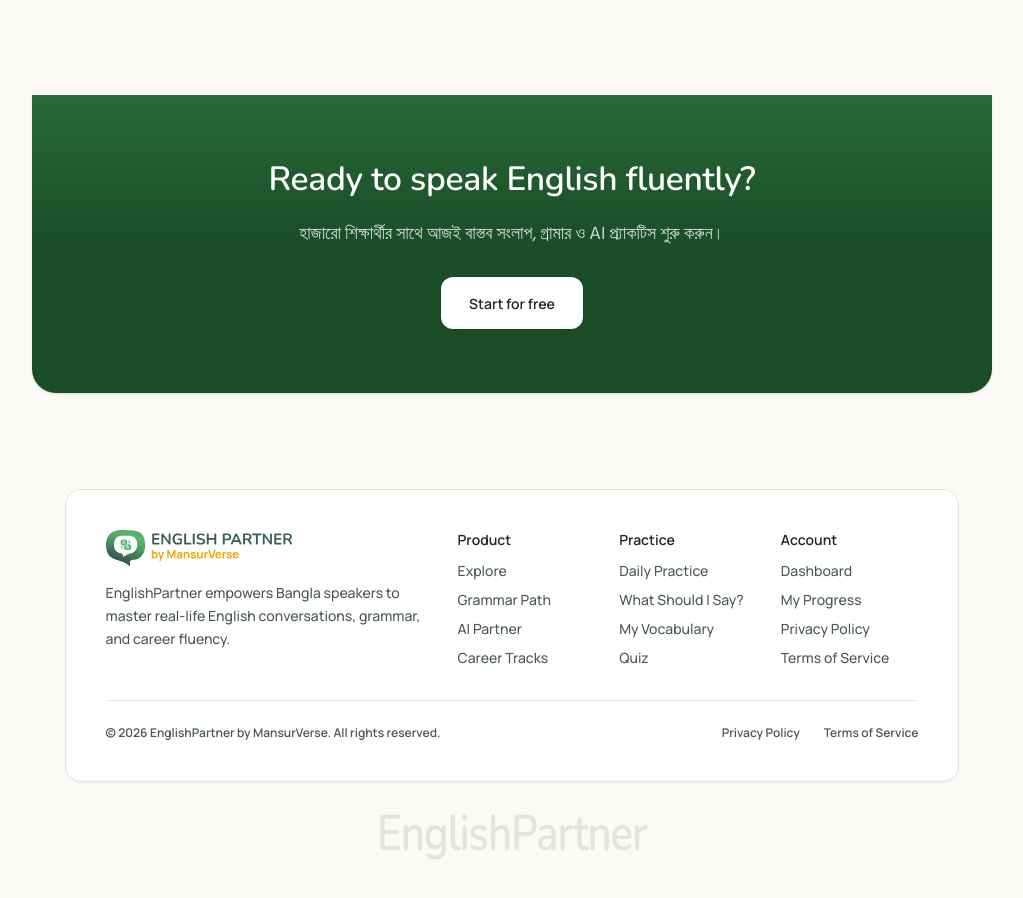
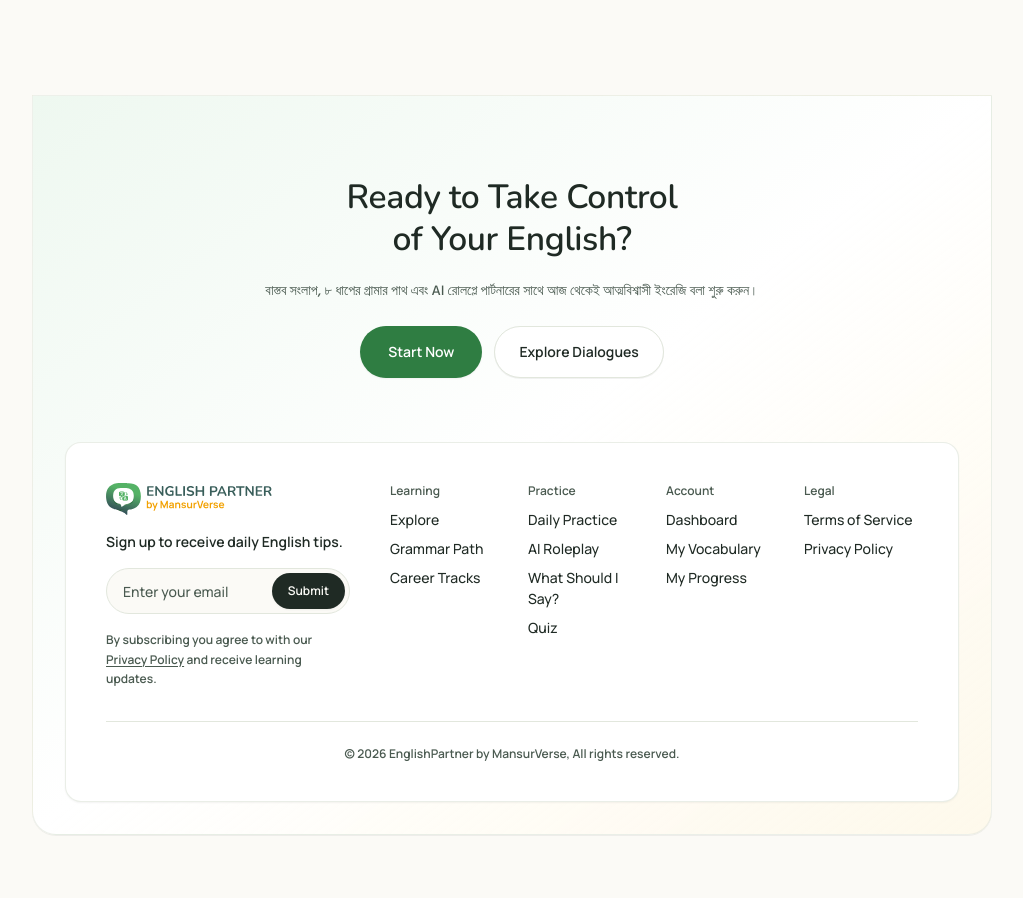
Before and after one commit to mansur00/EnglishPartner, a Next.js app: page / in a window 1280 px wide. Shown: the part 3150-4048 px from the top of the page, without its empty margins (128-1151 px from the left). Before the commit the page ends 4012 px from the top, so only its background shows below. Built offline with nearby package versions, Linux system fonts and the light colour scheme.

Commit message:
feat(landing): unified soft-gradient CTA and nested multi-column footer

```diff
--- a/audit-no-hardcode-report.json
+++ b/audit-no-hardcode-report.json
@@ -64,135 +64,153 @@
     },
     {
       "file": "src/app/page.tsx",
-      "line": 149,
+      "line": 148,
       "detail": "Direct font-weight utility in feature code: font-semibold",
       "code": "<div className=\"inline-flex items-center gap-2 px-3.5 py-1.5 rounded-pill bg-accent text-accent-foreground text-chip font-semibold\">"
     },
     {
       "file": "src/app/page.tsx",
-      "line": 166,
+      "line": 165,
       "detail": "Direct font-weight utility in feature code: font-semibold",
       "code": "className=\"rounded-control px-7 gap-2 shadow-sm text-label font-semibold\""
     },
     {
       "file": "src/app/page.tsx",
-      "line": 205,
+      "line": 204,
       "detail": "Direct font-weight utility in feature code: font-semibold",
       "code": "<p className=\"text-label font-semibold text-foreground truncate\">"
     },
     {
       "file": "src/app/page.tsx",
-      "line": 213,
+      "line": 212,
       "detail": "Direct font-weight utility in feature code: font-semibold",
       "code": "<span className=\"px-2.5 py-1 rounded-pill bg-primary text-primary-foreground text-chip font-semibold shrink-0\">"
     },
     {
       "file": "src/app/page.tsx",
-      "line": 221,
+      "line": 220,
       "detail": "Direct font-weight utility in feature code: font-semibold",
       "code": "<p className=\"text-label font-semibold text-foreground\">"
     },
     {
       "file": "src/app/page.tsx",
-      "line": 236,
+      "line": 235,
       "detail": "Direct font-weight utility in feature code: font-semibold",
       "code": "<span className=\"px-2 py-0.5 rounded-pill bg-sun-500 text-brand-950 text-chip font-semibold shrink-0\">"
     },
     {
       "file": "src/app/page.tsx",
-      "line": 247,
+      "line": 246,
       "detail": "Direct font-weight utility in feature code: font-semibold",
       "code": "<span className=\"text-chip font-semibold text-foreground\">"
     },
     {
       "file": "src/app/page.tsx",
-      "line": 250,
+      "line": 249,
       "detail": "Direct font-weight utility in feature code: font-semibold",
       "code": "<span className=\"text-chip font-semibold text-primary\">"
     },
     {
       "file": "src/app/page.tsx",
-      "line": 267,
+      "line": 266,
       "detail": "Direct font-weight utility in feature code: font-semibold",
       "code": "<span className=\"text-chip font-semibold text-foreground\">"
     },
     {
       "file": "src/app/page.tsx",
-      "line": 316,
+      "line": 315,
       "detail": "Direct font-weight utility in feature code: font-semibold",
       "code": "<p className=\"text-label font-semibold text-foreground\">"
     },
     {
       "file": "src/app/page.tsx",
-      "line": 417,
+      "line": 416,
       "detail": "Direct font-weight utility in feature code: font-semibold",
       "code": "<div className=\"inline-flex items-center gap-2.5 px-6 py-3 rounded-control bg-primary text-primary-foreground shadow-sm text-label font-semibold\">"
     },
     {
       "file": "src/app/page.tsx",
-      "line": 446,
+      "line": 445,
       "detail": "Direct font-weight utility in feature code: font-semibold",
       "code": "<p className=\"text-label font-semibold text-foreground\">"
     },
     {
       "file": "src/app/page.tsx",
-      "line": 450,
+      "line": 449,
       "detail": "Direct font-weight utility in feature code: font-semibold",
       "code": "<span className=\"px-3 py-1 rounded-pill bg-primary text-primary-foreground text-chip font-semibold\">"
     },
     {
       "file": "src/app/page.tsx",
-      "line": 483,
+      "line": 482,
       "detail": "Direct font-weight utility in feature code: font-semibold",
       "code": "<span className=\"text-chip text-primary font-semibold flex items-center gap-1 shrink-0\">"
     },
     {
       "file": "src/app/page.tsx",
-      "line": 506,
+      "line": 505,
       "detail": "Direct font-weight utility in feature code: font-semibold",
       "code": "<span className=\"text-chip font-semibold text-foreground truncate\">"
     },
     {
       "file": "src/app/page.tsx",
-      "line": 545,
+      "line": 544,
       "detail": "Direct font-weight utility in feature code: font-semibold",
       "code": "<span className=\"text-chip font-semibold text-foreground truncate\">"
     },
     {
       "file": "src/app/page.tsx",
-      "line": 576,
+      "line": 575,
       "detail": "Direct font-weight utility in feature code: font-semibold",
       "code": "className={`inline-block px-3 py-1 rounded-control text-chip font-semibold ${"
     },
     {
       "file": "src/app/page.tsx",
-      "line": 600,
+      "line": 599,
       "detail": "Direct font-weight utility in feature code: font-semibold",
       "code": "<div className=\"pt-1 flex items-center justify-between text-chip text-primary font-semibold\">"
     },
     {
       "file": "src/app/page.tsx",
-      "line": 623,
+      "line": 625,
       "detail": "Direct font-weight utility in feature code: font-semibold",
-      "code": "className=\"rounded-control bg-card text-foreground hover:bg-card/90 px-7 shadow-sm text-label font-semibold\""
+      "code": "className=\"rounded-pill px-7 shadow-xs text-label font-semibold\""
     },
     {
       "file": "src/app/page.tsx",
       "line": 655,
       "detail": "Direct font-weight utility in feature code: font-semibold",
-      "code": "<p className=\"text-label font-semibold text-foreground\">Product</p>"
+      "code": "<p className=\"text-meta font-semibold text-foreground\">"
     },
     {
       "file": "src/app/page.tsx",
-      "line": 664,
+      "line": 672,
       "detail": "Direct font-weight utility in feature code: font-semibold",
-      "code": "<p className=\"text-label font-semibold text-foreground\">Practice</p>"
+      "code": "className=\"rounded-pill px-4 bg-foreground text-background hover:bg-foreground/90 text-chip font-semibold shrink-0\""
     },
     {
       "file": "src/app/page.tsx",
-      "line": 673,
+      "line": 689,
       "detail": "Direct font-weight utility in feature code: font-semibold",
-      "code": "<p className=\"text-label font-semibold text-foreground\">Account</p>"
+      "code": "<p className=\"text-chip font-semibold text-muted-foreground\">Learning</p>"
+    },
+    {
+      "file": "src/app/page.tsx",
+      "line": 697,
+      "detail": "Direct font-weight utility in feature code: font-semibold",
+      "code": "<p className=\"text-chip font-semibold text-muted-foreground\">Practice</p>"
+    },
+    {
+      "file": "src/app/page.tsx",
+      "line": 706,
+      "detail": "Direct font-weight utility in feature code: font-semibold",
+      "code": "<p className=\"text-chip font-semibold text-muted-foreground\">Account</p>"
+    },
+    {
+      "file": "src/app/page.tsx",
+      "line": 714,
+      "detail": "Direct font-weight utility in feature code: font-semibold",
+      "code": "<p className=\"text-chip font-semibold text-muted-foreground\">Legal</p>"
     },
     {
       "file": "src/components/grammar/GrammarPathClient.tsx",
@@ -577,81 +595,87 @@
     },
     {
       "file": "src/app/page.tsx",
-      "line": 20,
+      "line": 19,
       "detail": "Hardcoded layout constant / magic number: h-12",
       "code": "\"h-12\","
     },
     {
       "file": "src/app/page.tsx",
-      "line": 22,
+      "line": 21,
       "detail": "Hardcoded layout constant / magic number: h-14",
       "code": "\"h-14\","
     },
     {
       "file": "src/app/page.tsx",
-      "line": 23,
+      "line": 22,
       "detail": "Hardcoded layout constant / magic number: h-10",
       "code": "\"h-10\","
     },
     {
       "file": "src/app/page.tsx",
-      "line": 24,
+      "line": 23,
       "detail": "Hardcoded layout constant / magic number: h-16",
       "code": "\"h-16\","
     },
     {
       "file": "src/app/page.tsx",
-      "line": 26,
+      "line": 25,
       "detail": "Hardcoded layout constant / magic number: h-12",
       "code": "\"h-12\","
     },
     {
       "file": "src/app/page.tsx",
-      "line": 28,
+      "line": 27,
       "detail": "Hardcoded layout constant / magic number: h-16",
       "code": "\"h-16\","
     },
     {
       "file": "src/app/page.tsx",
-      "line": 29,
+      "line": 28,
       "detail": "Hardcoded layout constant / magic number: h-14",
       "code": "\"h-14\","
     },
     {
       "file": "src/app/page.tsx",
-      "line": 96,
+      "line": 95,
       "detail": "Hardcoded layout constant / magic number: h-10",
       "code": "className=\"h-9 sm:h-10 w-auto object-contain group-hover:opacity-90 transition-opacity\""
     },
     {
       "file": "src/app/page.tsx",
-      "line": 254,
+      "line": 253,
       "detail": "Hardcoded layout constant / magic number: h-10",
       "code": "<div className=\"grid grid-cols-6 items-end gap-1.5 h-10\">"
     },
     {
       "file": "src/app/page.tsx",
-      "line": 258,
+      "line": 257,
       "detail": "Hardcoded layout constant / magic number: h-8",
       "code": "<div className=\"h-8 rounded-t-control bg-sun-500\" />"
     },
     {
       "file": "src/app/page.tsx",
-      "line": 259,
+      "line": 258,
       "detail": "Hardcoded layout constant / magic number: h-7",
       "code": "<div className=\"h-7 rounded-t-control bg-primary/60\" />"
     },
     {
       "file": "src/app/page.tsx",
-      "line": 260,
+      "line": 259,
       "detail": "Hardcoded layout constant / magic number: h-10",
       "code": "<div className=\"h-10 rounded-t-control bg-primary\" />"
     },
     {
       "file": "src/app/page.tsx",
-      "line": 595,
+      "line": 594,
       "detail": "Hardcoded layout constant / magic number: w-12",
       "code": "<span className=\"h-2 w-12 rounded-pill bg-primary/35\" />"
+    },
+    {
+      "file": "src/app/page.tsx",
+      "line": 652,
+      "detail": "Hardcoded layout constant / magic number: h-8",
+      "code": "className=\"h-8 w-auto object-contain\""
     },
     {
       "file": "src/components/learning/ChatTurnBubble.tsx",
@@ -950,7 +974,7 @@
       ]
     },
     {
-      "detail": "ClassName repeated 7 times",
+      "detail": "ClassName repeated 4 times",
       "className": "text-label font-semibold text-foreground",
       "files": [
         "src/app/page.tsx",
@@ -999,6 +1023,20 @@
     {
       "detail": "ClassName repeated 3 times",
       "className": "px-2.5 py-1 rounded-pill bg-card border border-border",
+      "files": [
+        "src/app/page.tsx"
+      ]
+    },
+    {
+      "detail": "ClassName repeated 3 times",
+      "className": "text-page-title font-heading text-foreground leading-tight",
+      "files": [
+        "src/app/page.tsx"
+      ]
+    },
+    {
+      "detail": "ClassName repeated 4 times",
+      "className": "text-chip font-semibold text-muted-foreground",
       "files": [
         "src/app/page.tsx"
       ]
--- a/src/app/page.tsx
+++ b/src/app/page.tsx
@@ -13,7 +13,6 @@ import {
   Bookmark01Icon,
   Message01Icon,
   Search01Icon,
-  Mic01Icon,
 } from "@hugeicons/core-free-icons";
 
 const PROGRESS_BAR_HEIGHTS = [
@@ -607,99 +606,126 @@ export default function LandingPage() {
           </div>
         </section>
 
-        {/* Section 5 — Final Glowing Spotlight CTA Banner (Graphy Reference) */}
-        <section>
-          <div className="rounded-band bg-gradient-to-b from-brand-800 via-brand-900 to-brand-950 text-band-panel-ink p-10 sm:p-14 md:p-16 text-center space-y-5 shadow-sm relative overflow-hidden">
-            <h2 className="text-page-title font-heading text-band-panel-ink max-w-reading mx-auto">
-              Ready to speak English fluently?
+        {/* Section 5 & Footer — Unified Soft Gradient CTA + Nested Footer Card */}
+        <section className="rounded-band bg-gradient-to-br from-accent via-card to-sun-100/70 border border-border/60 p-4 sm:p-6 md:p-8 shadow-2xs space-y-10 md:space-y-12">
+          {/* Top Half: CTA */}
+          <div className="pt-8 pb-2 md:pt-12 md:pb-4 text-center space-y-5 max-w-reading mx-auto">
+            <h2 className="text-page-title font-heading text-foreground leading-tight">
+              Ready to Take Control
+              <br />
+              of Your English?
             </h2>
-            <p className="text-lead text-band-panel-ink/80 text-bangla max-w-reading mx-auto">
-              হাজারো শিক্ষার্থীর সাথে আজই বাস্তব সংলাপ, গ্রামার ও AI প্র্যাকটিস শুরু করুন।
+            <p className="text-meta text-muted-foreground text-bangla max-w-reading mx-auto leading-relaxed">
+              বাস্তব সংলাপ, ৮ ধাপের গ্রামার পাথ এবং AI রোলপ্লে পার্টনারের সাথে আজ থেকেই আত্মবিশ্বাসী ইংরেজি বলা শুরু করুন।
             </p>
-            <div className="pt-2">
+            <div className="pt-1 flex flex-wrap items-center justify-center gap-3">
               <Link href="/dashboard">
                 <Button
                   size="lg"
-                  className="rounded-control bg-card text-foreground hover:bg-card/90 px-7 shadow-sm text-label font-semibold"
+                  className="rounded-pill px-7 shadow-xs text-label font-semibold"
                 >
-                  Start for free
+                  Start Now
+                </Button>
+              </Link>
+              <Link href="/explore">
+                <Button
+                  variant="outline"
+                  size="lg"
+                  className="rounded-pill px-6 bg-card text-foreground shadow-2xs text-label"
+                >
+                  Explore Dialogues
                 </Button>
               </Link>
             </div>
           </div>
-        </section>
-      </main>
 
-      {/* Multi-Column SaaS Footer + Giant Watermark (Graphy Reference) */}
-      <footer className="container-app pt-4 pb-0 space-y-6 overflow-hidden">
-        <Card className="rounded-card bg-card border border-border shadow-xs p-8 md:p-10">
-          <div className="grid grid-cols-1 md:grid-cols-12 gap-8">
-            {/* Brand Column */}
-            <div className="md:col-span-5 space-y-4">
+          {/* Bottom Half: Nested White Footer Card */}
+          <footer className="rounded-card bg-card border border-border/70 p-6 sm:p-8 md:p-10 shadow-xs space-y-8">
+            <div className="grid grid-cols-1 lg:grid-cols-12 gap-8 lg:gap-10">
+              {/* Left Brand & Email Subscribe */}
+              <div className="lg:col-span-4 space-y-4">
                 <Link href="/" className="inline-flex items-center">
                   {/* eslint-disable-next-line @next/next/no-img-element */}
                   <img
                     src="/logo.svg"
                     alt="English Partner"
-                  className="h-9 w-auto object-contain"
+                    className="h-8 w-auto object-contain"
                   />
                 </Link>
-              <p className="text-meta text-muted-foreground max-w-xs leading-relaxed">
-                EnglishPartner empowers Bangla speakers to master real-life English conversations, grammar, and career fluency.
+                <p className="text-meta font-semibold text-foreground">
+                  Sign up to receive daily English tips.
+                </p>
+                <form
+                  action="/dashboard"
+                  className="rounded-pill border border-border bg-background p-1 flex items-center gap-2 max-w-sm"
+                >
+                  <input
+                    type="email"
+                    name="email"
+                    placeholder="Enter your email"
+                    aria-label="Email address"
+                    className="flex-1 min-w-0 bg-transparent px-3 py-1.5 text-meta text-foreground placeholder:text-muted-foreground focus:outline-none"
+                  />
+                  <Button
+                    type="submit"
+                    size="sm"
+                    className="rounded-pill px-4 bg-foreground text-background hover:bg-foreground/90 text-chip font-semibold shrink-0"
+                  >
+                    Submit
+                  </Button>
+                </form>
+                <p className="text-chip text-muted-foreground leading-relaxed max-w-xs">
+                  By subscribing you agree to with our{" "}
+                  <Link href="/privacy" className="underline underline-offset-2 hover:text-foreground">
+                    Privacy Policy
+                  </Link>{" "}
+                  and receive learning updates.
                 </p>
               </div>
 
-            {/* Link Columns */}
-            <div className="md:col-span-7 grid grid-cols-2 sm:grid-cols-3 gap-6 text-meta">
+              {/* Right Multi-Column Links */}
+              <div className="lg:col-span-8 grid grid-cols-2 sm:grid-cols-4 gap-6 text-meta">
                 <div className="space-y-2.5">
-                <p className="text-label font-semibold text-foreground">Product</p>
-                <ul className="space-y-2 text-muted-foreground">
-                  <li><Link href="/explore" className="hover:text-foreground transition-colors">Explore</Link></li>
-                  <li><Link href="/grammar-path" className="hover:text-foreground transition-colors">Grammar Path</Link></li>
-                  <li><Link href="/roleplay" className="hover:text-foreground transition-colors">AI Partner</Link></li>
-                  <li><Link href="/professions" className="hover:text-foreground transition-colors">Career Tracks</Link></li>
+                  <p className="text-chip font-semibold text-muted-foreground">Learning</p>
+                  <ul className="space-y-2 text-foreground">
+                    <li><Link href="/explore" className="hover:text-primary transition-colors">Explore</Link></li>
+                    <li><Link href="/grammar-path" className="hover:text-primary transition-colors">Grammar Path</Link></li>
+                    <li><Link href="/professions" className="hover:text-primary transition-colors">Career Tracks</Link></li>
                   </ul>
                 </div>
                 <div className="space-y-2.5">
-                <p className="text-label font-semibold text-foreground">Practice</p>
-                <ul className="space-y-2 text-muted-foreground">
-                  <li><Link href="/daily-practice" className="hover:text-foreground transition-colors">Daily Practice</Link></li>
-                  <li><Link href="/what-should-i-say" className="hover:text-foreground transition-colors">What Should I Say?</Link></li>
-                  <li><Link href="/vocabulary" className="hover:text-foreground transition-colors">My Vocabulary</Link></li>
-                  <li><Link href="/quiz" className="hover:text-foreground transition-colors">Quiz</Link></li>
+                  <p className="text-chip font-semibold text-muted-foreground">Practice</p>
+                  <ul className="space-y-2 text-foreground">
+                    <li><Link href="/daily-practice" className="hover:text-primary transition-colors">Daily Practice</Link></li>
+                    <li><Link href="/roleplay" className="hover:text-primary transition-colors">AI Roleplay</Link></li>
+                    <li><Link href="/what-should-i-say" className="hover:text-primary transition-colors">What Should I Say?</Link></li>
+                    <li><Link href="/quiz" className="hover:text-primary transition-colors">Quiz</Link></li>
                   </ul>
                 </div>
                 <div className="space-y-2.5">
-                <p className="text-label font-semibold text-foreground">Account</p>
-                <ul className="space-y-2 text-muted-foreground">
-                  <li><Link href="/dashboard" className="hover:text-foreground transition-colors">Dashboard</Link></li>
-                  <li><Link href="/progress" className="hover:text-foreground transition-colors">My Progress</Link></li>
-                  <li><Link href="/privacy" className="hover:text-foreground transition-colors">Privacy Policy</Link></li>
-                  <li><Link href="/terms" className="hover:text-foreground transition-colors">Terms of Service</Link></li>
+                  <p className="text-chip font-semibold text-muted-foreground">Account</p>
+                  <ul className="space-y-2 text-foreground">
+                    <li><Link href="/dashboard" className="hover:text-primary transition-colors">Dashboard</Link></li>
+                    <li><Link href="/vocabulary" className="hover:text-primary transition-colors">My Vocabulary</Link></li>
+                    <li><Link href="/progress" className="hover:text-primary transition-colors">My Progress</Link></li>
+                  </ul>
+                </div>
+                <div className="space-y-2.5">
+                  <p className="text-chip font-semibold text-muted-foreground">Legal</p>
+                  <ul className="space-y-2 text-foreground">
+                    <li><Link href="/terms" className="hover:text-primary transition-colors">Terms of Service</Link></li>
+                    <li><Link href="/privacy" className="hover:text-primary transition-colors">Privacy Policy</Link></li>
                   </ul>
                 </div>
               </div>
             </div>
 
-          <div className="mt-8 pt-6 border-t border-border flex flex-col sm:flex-row items-center justify-between gap-4 text-chip text-muted-foreground">
-            <span>© 2026 EnglishPartner by MansurVerse. All rights reserved.</span>
-            <div className="flex items-center gap-6">
-              <Link href="/privacy" className="hover:text-foreground transition-colors">Privacy Policy</Link>
-              <Link href="/terms" className="hover:text-foreground transition-colors">Terms of Service</Link>
-            </div>
-          </div>
-        </Card>
-
-        {/* Subtle Watermark Wordmark */}
-        <div
-          aria-hidden="true"
-          className="text-center select-none pointer-events-none py-2 opacity-10"
-        >
-          <span className="text-page-title font-heading tracking-tight text-foreground inline-block scale-y-150 scale-x-125">
-            EnglishPartner
-          </span>
+            <div className="pt-6 border-t border-border text-center text-chip text-muted-foreground">
+              © 2026 EnglishPartner by MansurVerse, All rights reserved.
             </div>
           </footer>
+        </section>
+      </main>
     </div>
   );
 }
```
Also changed, not shown: 1 other file (tests, documents, lock files or other folders). Lines whose indentation alone changed are shown as unchanged.
